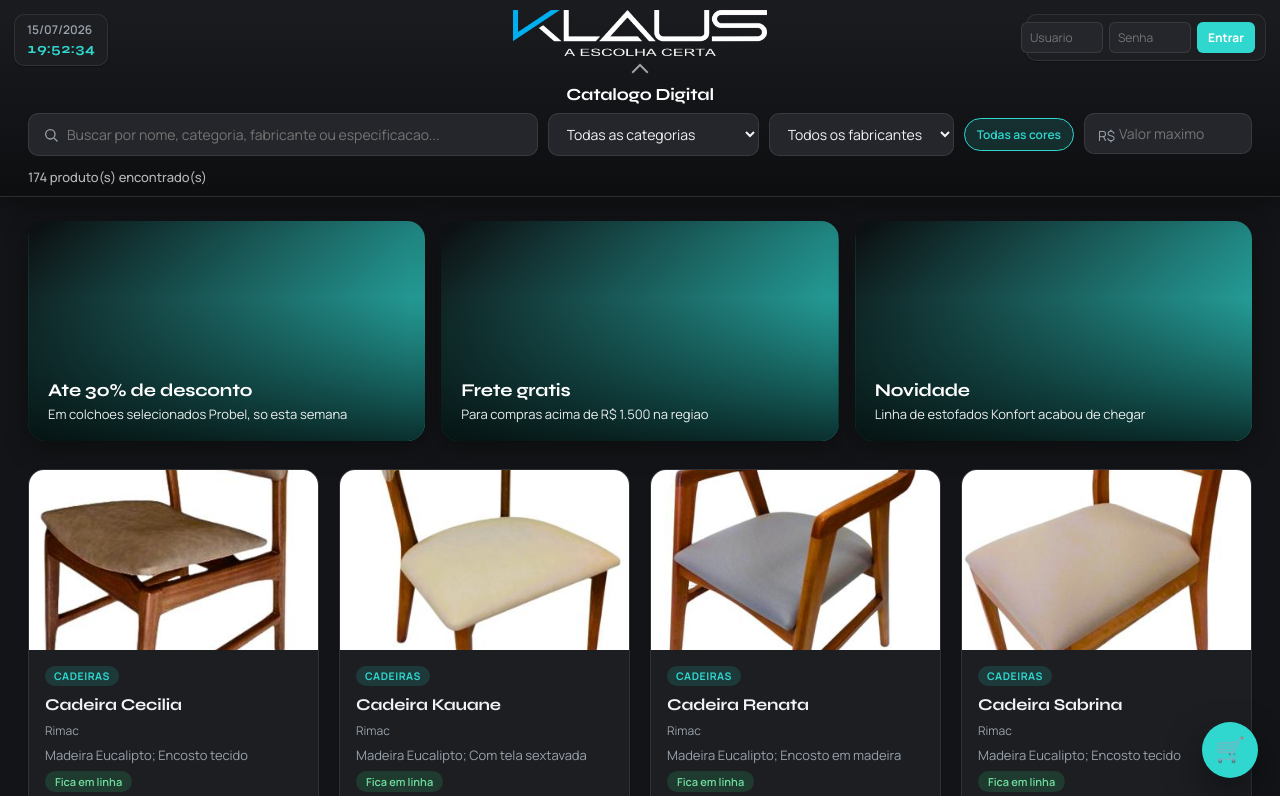
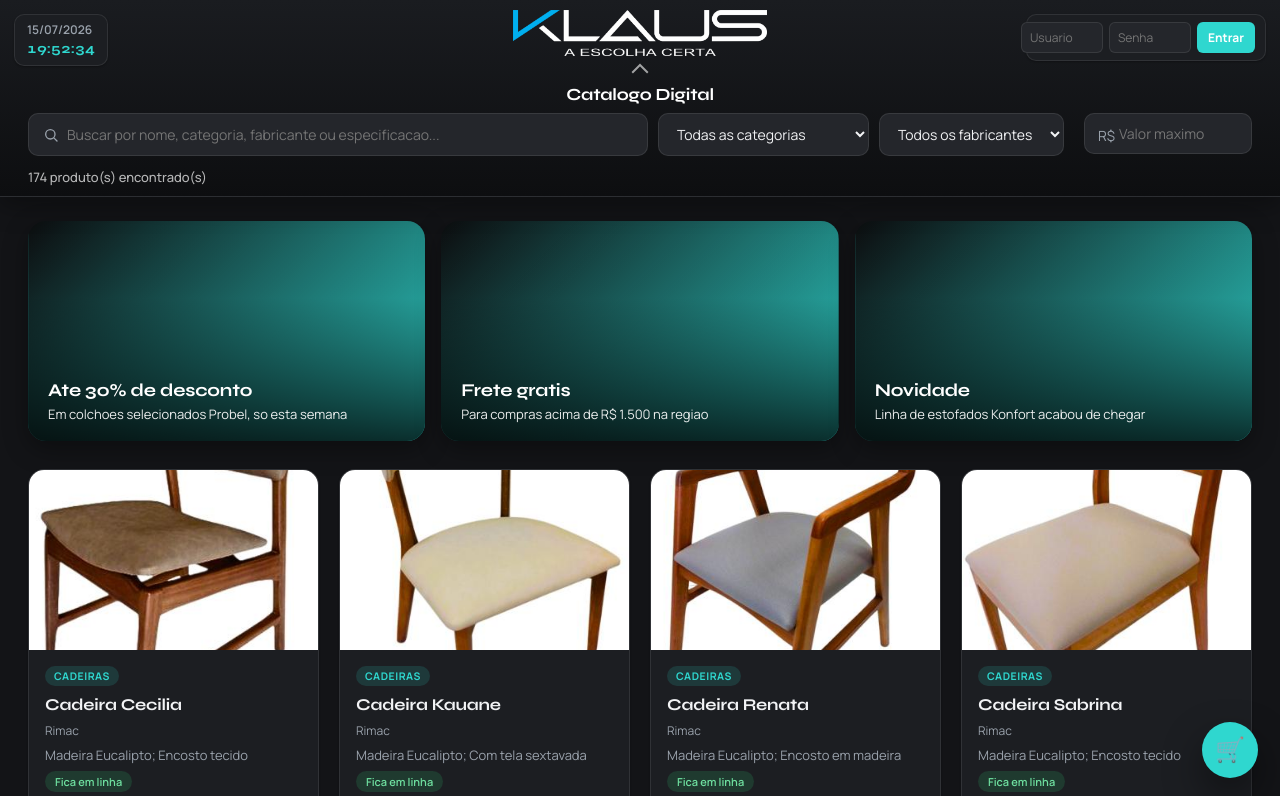
Before and after one commit to danilogarciacomercial-ctrl/catalogo-klaus, a plain HTML site: page index.html in a window 1280 px wide. Both pictures are taken after a click on the element 640 px from the left and 41 px from the top of the page. Shown: the top 796 px of the page. Drawn offline with Linux system fonts and the light colour scheme.

Commit message:
Ajusta filtro de preco maximo (passo de R$100) e remove botao "Todas as cores" do cabecalho
O botao ficava sem nenhuma bolinha de cor ao lado, ja que nenhum produto
tem a coluna Cor preenchida na planilha no momento.

```diff
--- a/index.html
+++ b/index.html
@@ -129,19 +129,6 @@
   .campo-preco { position: relative; flex: none; width: 168px; }
 
   .filtro-cores { display: flex; align-items: center; gap: 7px; flex-wrap: wrap; }
-  .filtro-cores .todas-cores {
-    font-size: 12px;
-    font-weight: 600;
-    color: var(--muted);
-    background: var(--surface);
-    border: 1px solid var(--border);
-    border-radius: 999px;
-    padding: 7px 12px;
-    cursor: pointer;
-    font-family: inherit;
-    transition: border-color .15s ease, color .15s ease, background .15s ease;
-  }
-  .filtro-cores .todas-cores.ativa { border-color: var(--accent); color: var(--accent); background: var(--accent-soft); }
   .swatch-cor {
     width: 26px;
     height: 26px;
@@ -658,7 +645,7 @@
         <div class="filtro-cores" id="corFiltroSwatches"></div>
         <div class="campo-preco">
           <span class="prefixo-moeda">R$</span>
-          <input type="number" step="0.01" min="0" class="preco" id="precoMax" placeholder="Valor maximo">
+          <input type="number" step="100" min="0" class="preco" id="precoMax" placeholder="Valor maximo">
         </div>
       </div>
       <div id="contador"></div>
@@ -1091,16 +1078,6 @@
 
   function renderFiltroCores() {
     corFiltroSwatches.innerHTML = "";
-    const btnTodas = document.createElement("button");
-    btnTodas.type = "button";
-    btnTodas.className = "todas-cores" + (corSelecionada === "" ? " ativa" : "");
-    btnTodas.textContent = "Todas as cores";
-    btnTodas.addEventListener("click", () => {
-      corSelecionada = "";
-      renderFiltroCores();
-      aplicarFiltro();
-    });
-    corFiltroSwatches.appendChild(btnTodas);
 
     coresDisponiveis.forEach(cor => {
       const sw = document.createElement("button");
```
